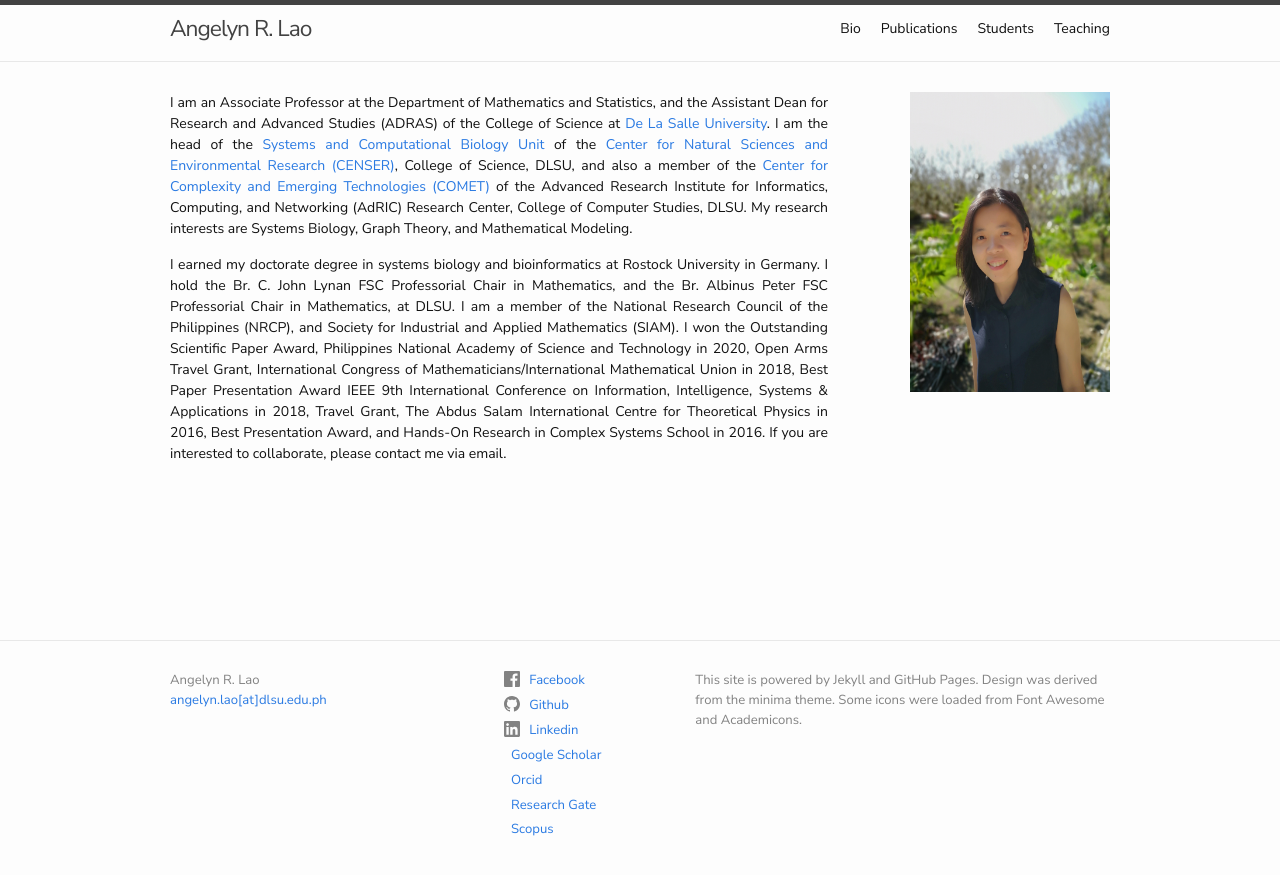
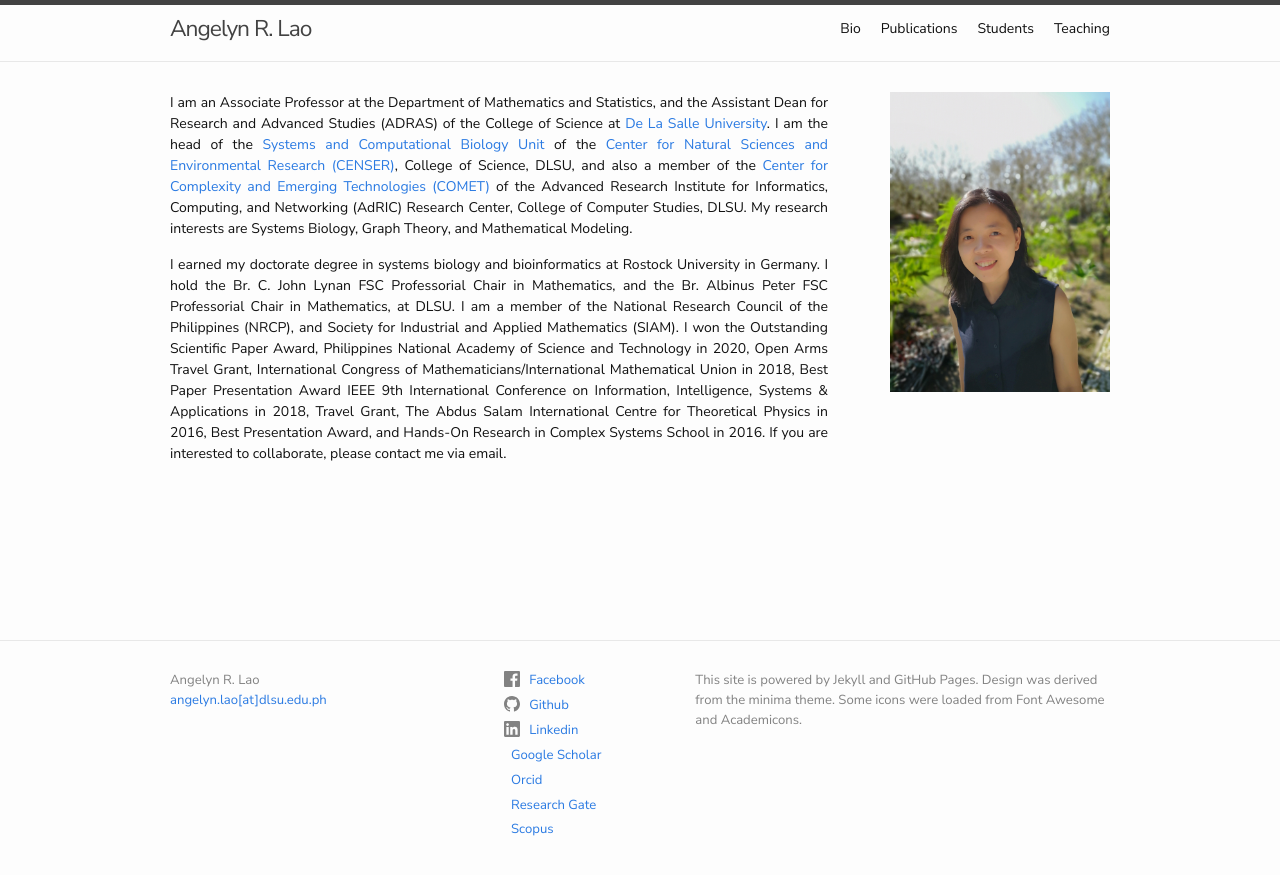
Before and after one commit to yupaulk/angelynlao.github.io, a Jekyll site: the page built from index.md, in a window 1280 px wide. Shown: the top 875 px of the page. Built offline with Jekyll 4.4.1, drawn with Linux system fonts in a browser that asks for light colours; nearby versions of some CDN libraries; a style sheet for code colours, icons or effects is not loaded.

Commit message:
Update index.md

```diff
--- a/index.md
+++ b/index.md
@@ -31,7 +31,7 @@ layout: home
 	</div>
 	<div class="column right">
 
-<img src='/assets/angelyn-lao.jpg' width='200' height='300' align='right' />
+<img src='/assets/angelyn-lao.jpg' width='220' height='300' align='right' />
 
 	</div>
 </div>
```
